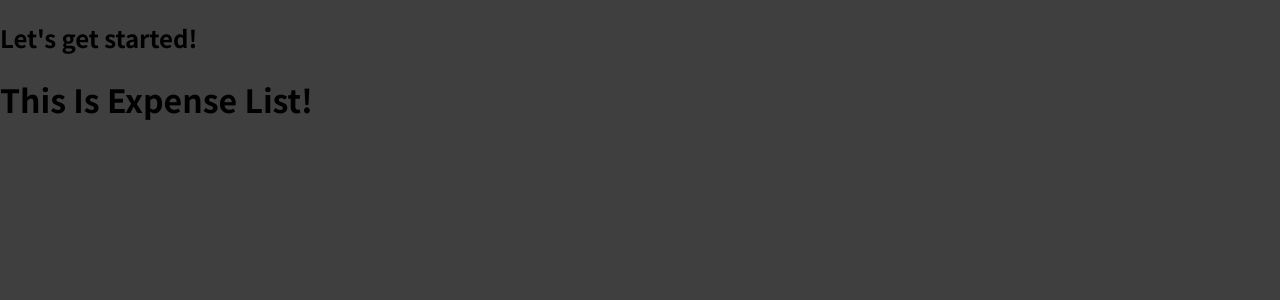
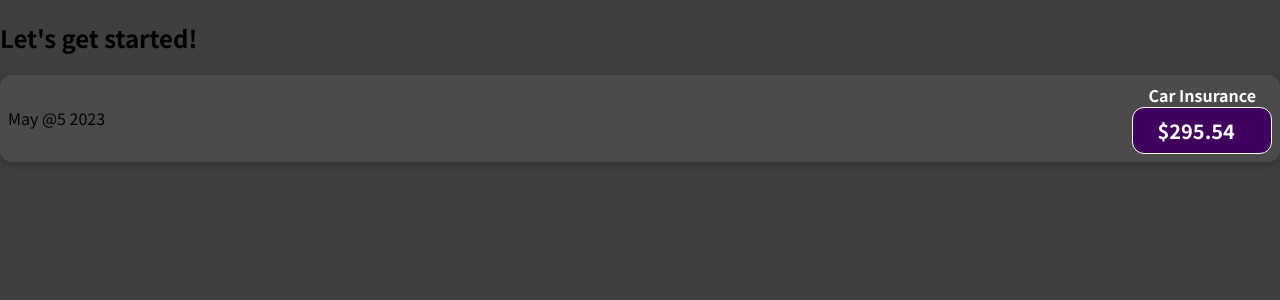
Before and after one commit to vaibhavkmr23/ReactComplete_Proj, a JavaScript app: page / in a window 1280 px wide. Shown: the top 300 px of the page. Built offline with nearby package versions, Linux system fonts and the light colour scheme.

Commit message:
Writing complex Jsx Code and adding basic CSS Styling

```diff
--- /dev/null
+++ b/src/components/ExpenseItem.css
@@ -0,0 +1,56 @@
+.expense-item {
+  display: flex;
+  justify-content: space-between;
+  align-items: center;
+  box-shadow: 0 2px 8px rgba(0, 0, 0, 0.25);
+  padding: 0.5rem;
+  margin: 1rem 0;
+  border-radius: 12px;
+  background-color: #4b4b4b;
+}
+
+.expense-item__description {
+  display: flex;
+  flex-direction: column;
+  gap: 1rem;
+  align-items: flex-end;
+  flex-flow: column-reverse;
+  justify-content: flex-start;
+  flex: 1;
+}
+
+.expense-item h2 {
+  color: #3a3a3a;
+  font-size: 1rem;
+  flex: 1;
+  margin: 0 1rem;
+  color: white;
+}
+
+.expense-item__price {
+  font-size: 1rem;
+  font-weight: bold;
+  color: white;
+  background-color: #40005d;
+  border: 1px solid white;
+  padding: 0.5rem;
+  border-radius: 12px;
+}
+
+@media (min-width: 580px) {
+  .expense-item__description {
+    flex-direction: row;
+    align-items: center;
+    justify-content: flex-start;
+    flex: 1;
+  }
+
+  .expense-item__description h2 {
+    font-size: 1.25rem;
+  }
+
+  .expense-item__price {
+    font-size: 1.25rem;
+    padding: 0.5rem 1.5rem;
+  }
+}
--- a/src/components/ExpenseItem.js
+++ b/src/components/ExpenseItem.js
@@ -1,6 +1,14 @@
+import './ExpenseItem.css';
+
 const ExpenseItem = ()=>{
     return (
-        <h1>This Is Expense List!</h1>
+        <div className='expense-item'>
+            <div>May @5 2023</div>
+            <div className='expense-tem__description'>
+                <h2>Car Insurance</h2>
+                <div className='expense-item__price'>$295.54</div>
+            </div>
+        </div>
     )
 }
 
```
